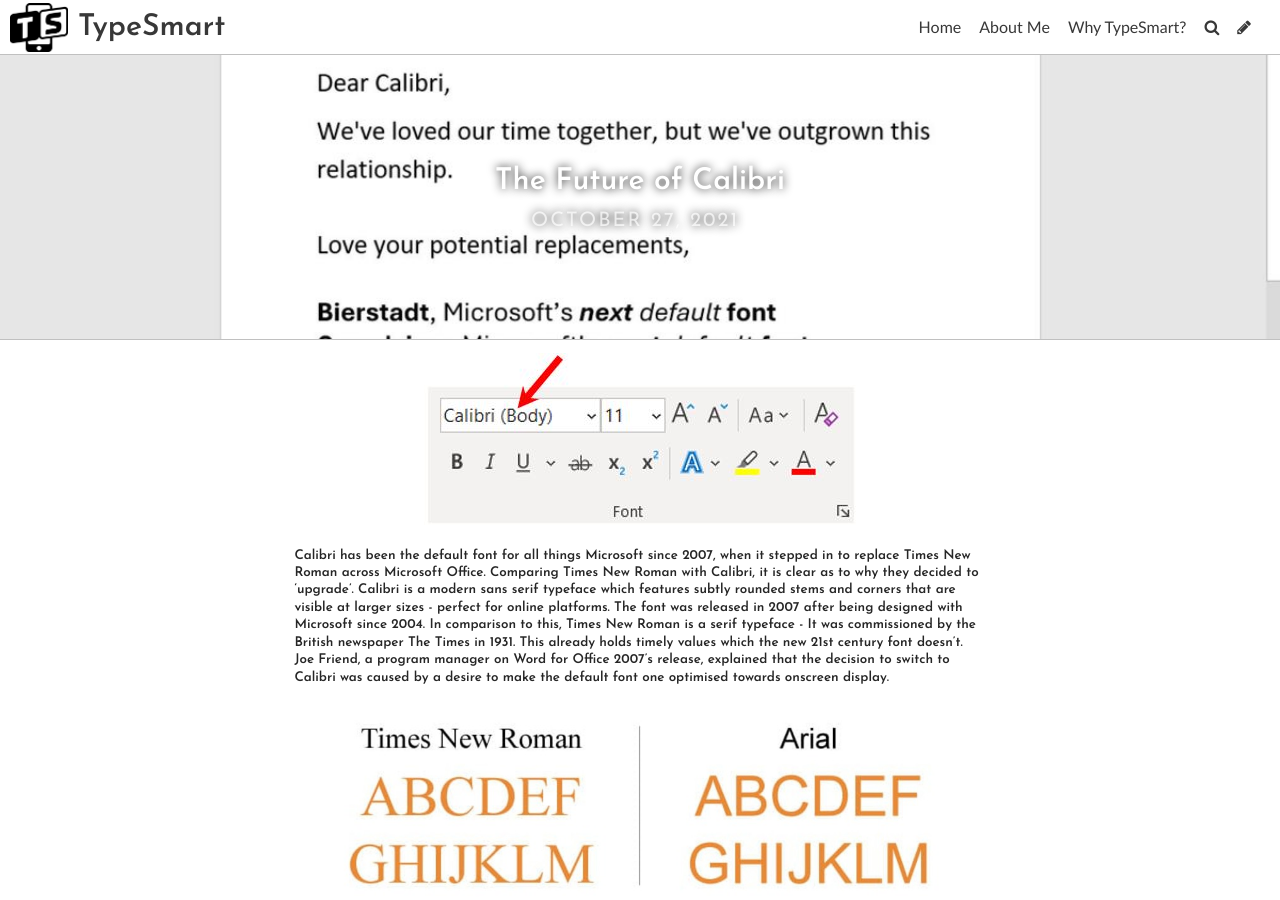
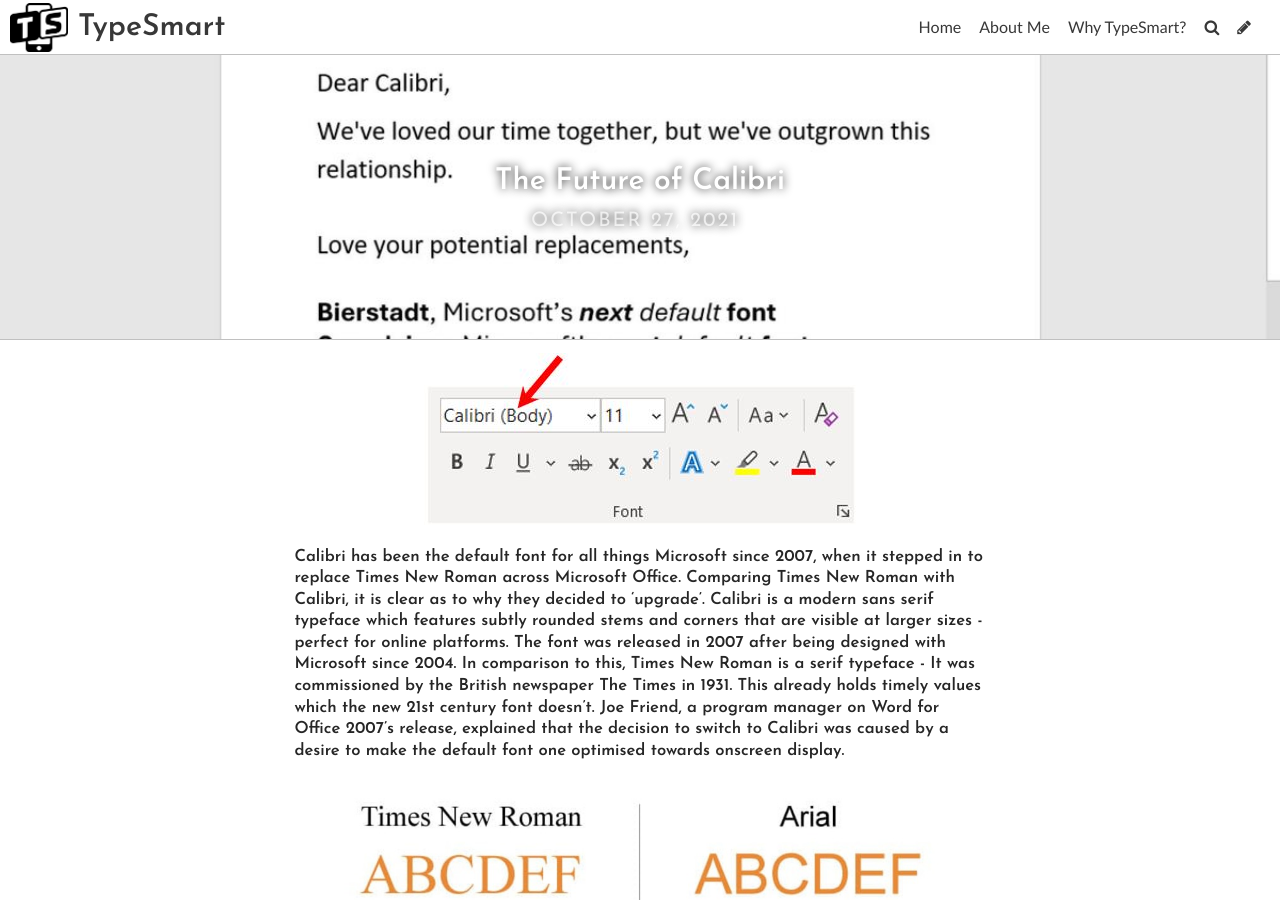
Before and after one commit to nicoleanncarter/typo-design-template, a Jekyll site: the page built from _posts/2021-10-27-the-future-of-calibri.md, in a window 1280 px wide and 900 px high. Built offline with Jekyll 4.4.1, drawn with Linux system fonts in a browser that asks for light colours; some web fonts are replaced.

Commit message:
Update Post “2021-10-27-the-future-of-calibri”

```diff
--- a/_posts/2021-10-27-the-future-of-calibri.md
+++ b/_posts/2021-10-27-the-future-of-calibri.md
@@ -9,7 +9,7 @@
 ---
 ![](../uploads/msword-fonttype.jpg)
 
-###### Calibri has been the default font for all things Microsoft since 2007, when it stepped in to replace Times New Roman across Microsoft Office. Comparing Times New Roman with Calibri, it is clear as to why they decided to 'upgrade'. Calibri is a modern sans serif typeface which features subtly rounded stems and corners that are visible at larger sizes - perfect for online platforms. The font was released in 2007 after being designed with Microsoft since 2004. In comparison to this, Times New Roman is a serif typeface - It was commissioned by the British newspaper The Times in 1931. This already holds timely values which the new 21st century font doesn't. Joe Friend, a program manager on Word for Office 2007's release, explained that the decision to switch to Calibri was caused by a desire to make the default font one optimised towards onscreen display.
+##### Calibri has been the default font for all things Microsoft since 2007, when it stepped in to replace Times New Roman across Microsoft Office. Comparing Times New Roman with Calibri, it is clear as to why they decided to 'upgrade'. Calibri is a modern sans serif typeface which features subtly rounded stems and corners that are visible at larger sizes - perfect for online platforms. The font was released in 2007 after being designed with Microsoft since 2004. In comparison to this, Times New Roman is a serif typeface - It was commissioned by the British newspaper The Times in 1931. This already holds timely values which the new 21st century font doesn't. Joe Friend, a program manager on Word for Office 2007's release, explained that the decision to switch to Calibri was caused by a desire to make the default font one optimised towards onscreen display.
 
 ![](../uploads/61254a9f762dd5126002f816_best-times-new-roman-alternatives-7-2.jpg)
 
```
